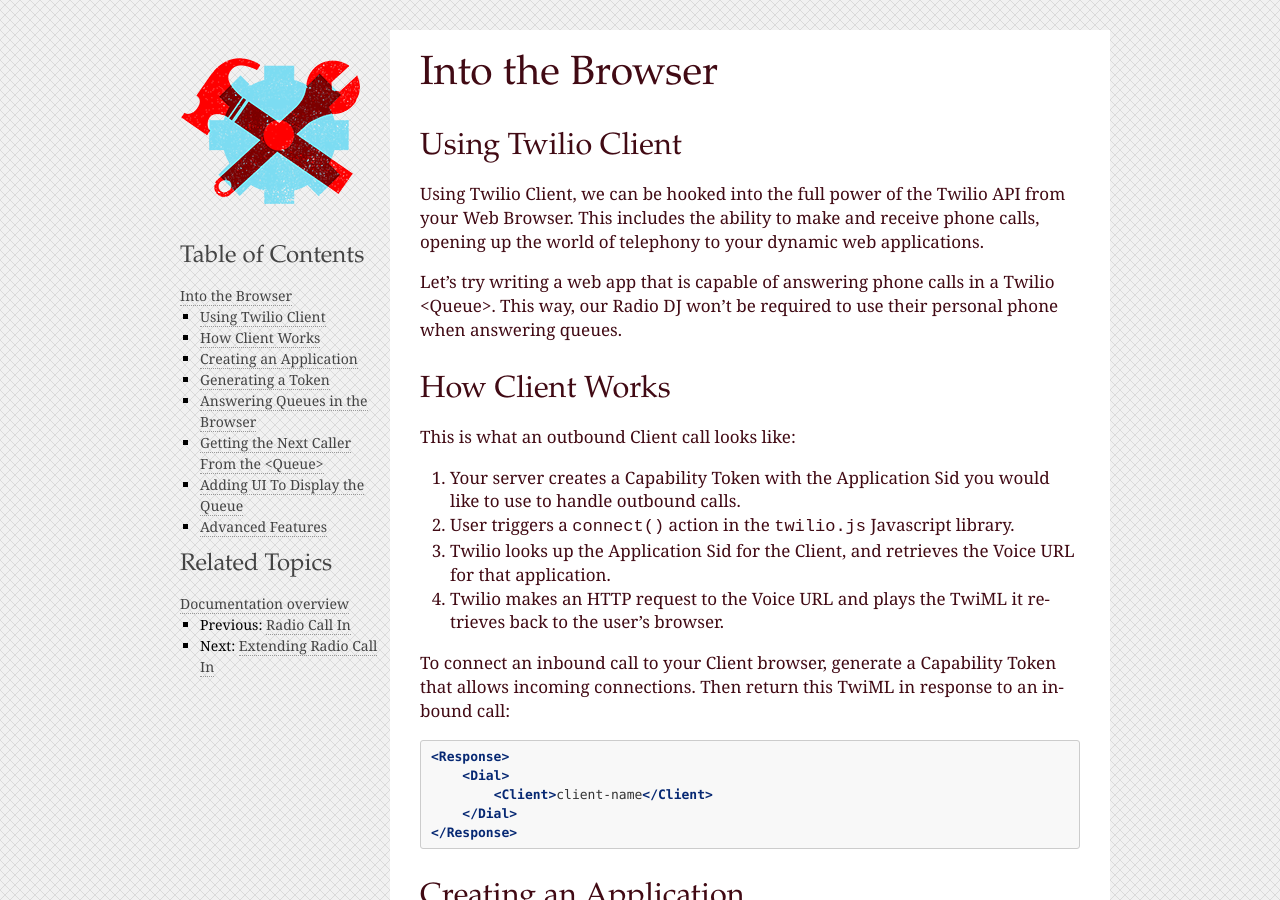
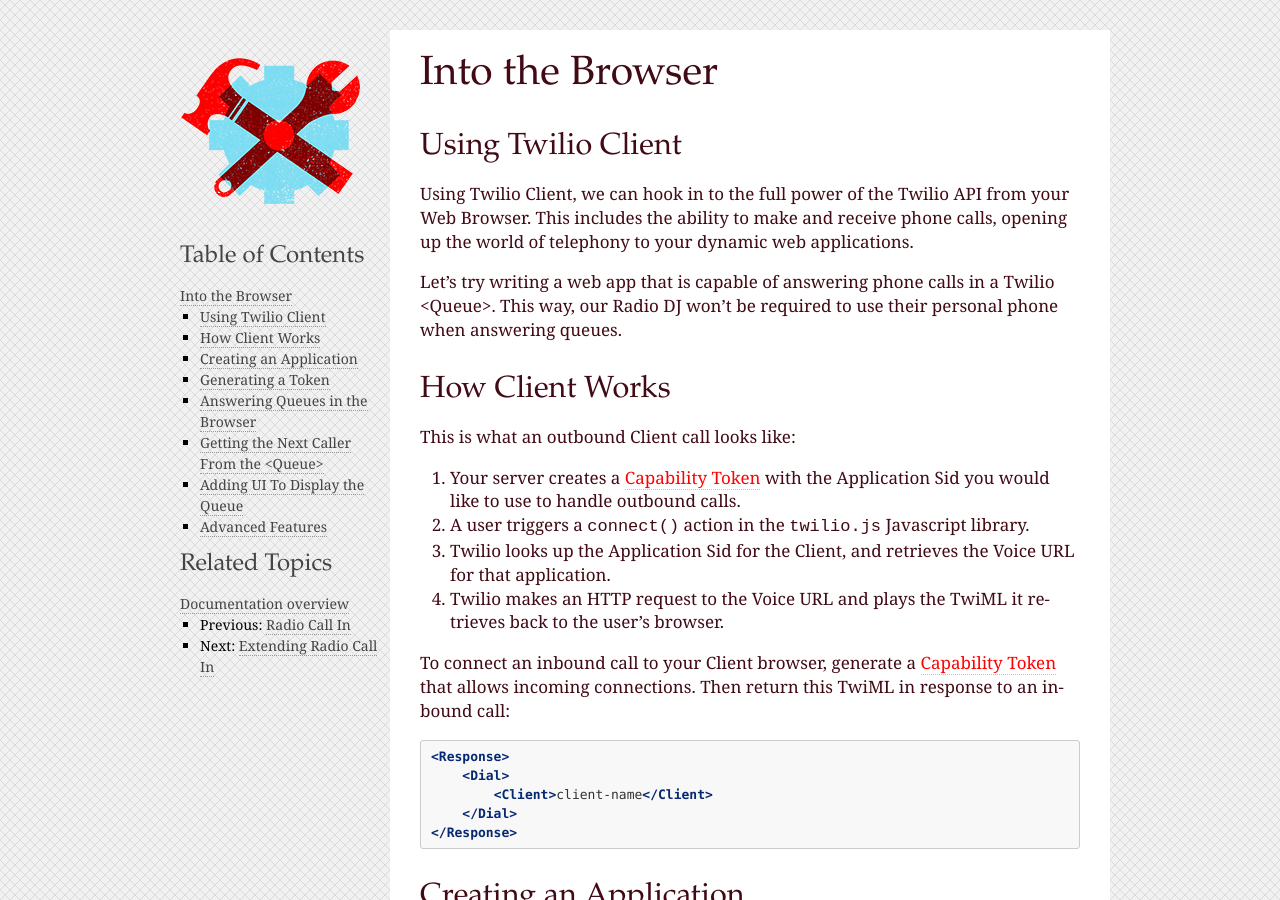
Before and after one commit to twilio/workshop, a Sphinx documentation site: the page built from docs/browser.rst, in a window 1280 px wide and 900 px high. Built offline with Sphinx 7.4.7, drawn with Linux system fonts in a browser that asks for light colours.

Commit message:
Typo fixes and additional links

```diff
--- a/docs/browser.rst
+++ b/docs/browser.rst
@@ -6,7 +6,7 @@
 Using Twilio Client
 -------------------
 
-Using Twilio Client, we can be hooked into the full power of the Twilio API
+Using Twilio Client, we can hook in to the full power of the Twilio API
 from your Web Browser. This includes the ability to make and receive phone
 calls, opening up the world of telephony to your dynamic web applications.
 
@@ -19,17 +19,17 @@
 
 This is what an outbound Client call looks like:
 
-1. Your server creates a Capability Token with the Application Sid you would
+1. Your server creates a `Capability Token`_ with the Application Sid you would
    like to use to handle outbound calls.
-2. User triggers a ``connect()`` action in the ``twilio.js`` Javascript library.
+2. A user triggers a ``connect()`` action in the ``twilio.js`` Javascript library.
 3. Twilio looks up the Application Sid for the Client, and retrieves the Voice
    URL for that application.
 4. Twilio makes an HTTP request to the Voice URL and plays the TwiML it
    retrieves back to the user's browser.
 
-To connect an inbound call to your Client browser, generate a Capability Token
-that allows incoming connections. Then return this TwiML in response to an
-inbound call:
+To connect an inbound call to your Client browser, generate a `Capability
+Token`_ that allows incoming connections. Then return this TwiML in response to
+an inbound call:
 
 .. code-block:: xml
 
```
Also changed, not shown: other parts of docs/browser.rst (+2 -0 lines), docs/callin.rst (+5 -5 lines).
